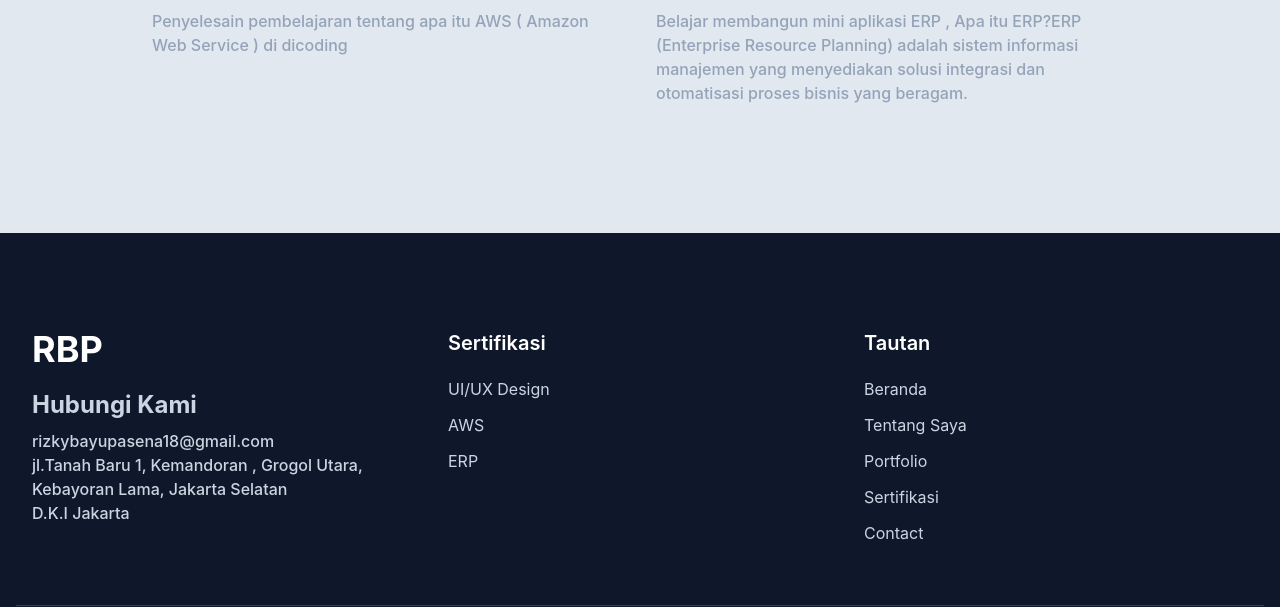
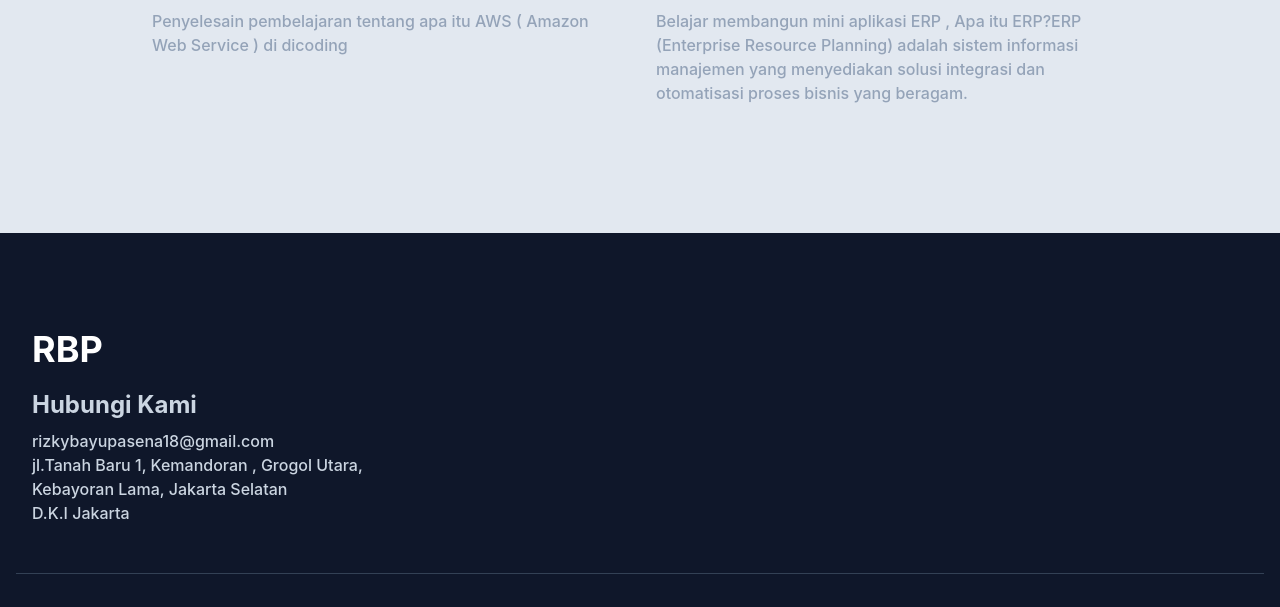
Before and after one commit to rizkibayupasena/bayu, a website: page index.html in a window 1280 px wide. Shown: the part 4204-4811 px from the top of the page. Drawn offline with Linux system fonts and the light colour scheme.

Commit message:
update terbaru

```diff
--- a/index.html
+++ b/index.html
@@ -151,7 +151,7 @@
               href="dist/img/CV RIZKI BAYU PASENA.pdf"
               target="_blank"
               class="rounded-full bg-transparent border border-primary ml-5 py-3 px-8 text-base font-semibold text-primary transition duration-300 ease-in-out hover:opacity-80 hover:shadow-lg
-              dark:text-white"
+              dark:text-white "
               download> <button>Unduh CV</button></a>
           </div>
           <div class="w-full self-end px-4 lg:w-1/2">
@@ -643,74 +643,7 @@
             <p>jl.Tanah Baru 1, Kemandoran , Grogol Utara, Kebayoran Lama, Jakarta Selatan</p>
             <p>D.K.I Jakarta</p>
           </div>
-          <div class="mb-12 w-full px-4 md:w-1/3">
-            <h3 class="mb-5 text-xl font-semibold text-white">
-              Sertifikasi
-            </h3>
-            <ul class="text-slate-300">
-              <li>
-                <a
-                  href="#sertifikasi"
-                  class="mb-3 inline-block text-base hover:text-primary"
-                  >UI/UX Design</a
-                >
-              </li>
-              <li>
-                <a
-                  href="#blog"
-                  class="mb-3 inline-block text-base hover:text-primary"
-                  >AWS</a
-                >
-              </li>
-              <li>
-                <a
-                  href="#blog"
-                  class="mb-3 inline-block text-base hover:text-primary"
-                  >ERP</a
-                >
-              </li>
-            </ul>
-          </div>
-          <div class="mb-12 w-full px-4 md:w-1/3">
-            <h3 class="mb-5 text-xl font-semibold text-white">Tautan</h3>
-            <ul class="text-slate-300">
-              <li>
-                <a
-                  href="#home"
-                  class="mb-3 inline-block text-base hover:text-primary"
-                  >Beranda</a
-                >
-              </li>
-              <li>
-                <a
-                  href="#about"
-                  class="mb-3 inline-block text-base hover:text-primary"
-                  >Tentang Saya</a
-                >
-              </li>
-              <li>
-                <a
-                  href="#portfolio"
-                  class="mb-3 inline-block text-base hover:text-primary"
-                  >Portfolio</a
-                >
-              </li>
-              <li>
-                <a
-                  href="#sertifikasi"
-                  class="mb-3 inline-block text-base hover:text-primary"
-                  >Sertifikasi</a
-                >
-              </li>
-              <li>
-                <a
-                  href="#contact"
-                  class="mb-3 inline-block text-base hover:text-primary"
-                  >Contact</a
-                >
-              </li>
-            </ul>
-          </div>
+
         </div>
         <div class="w-full border-t border-slate-700 pt-10 text-center">
           <div class="mb-5 flex items-center justify-center">
```
